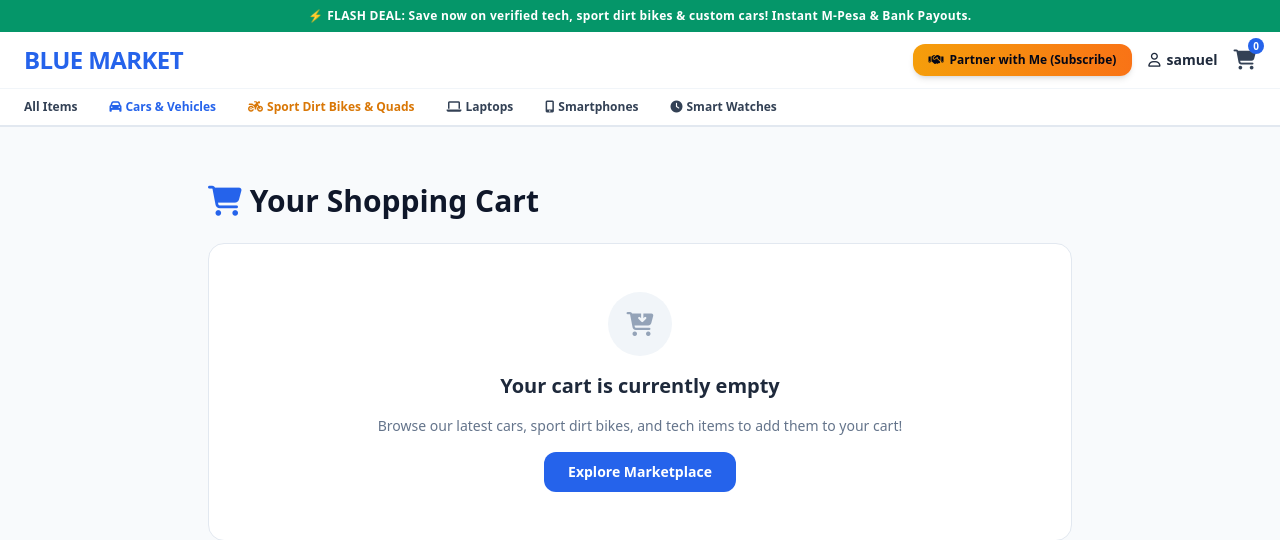
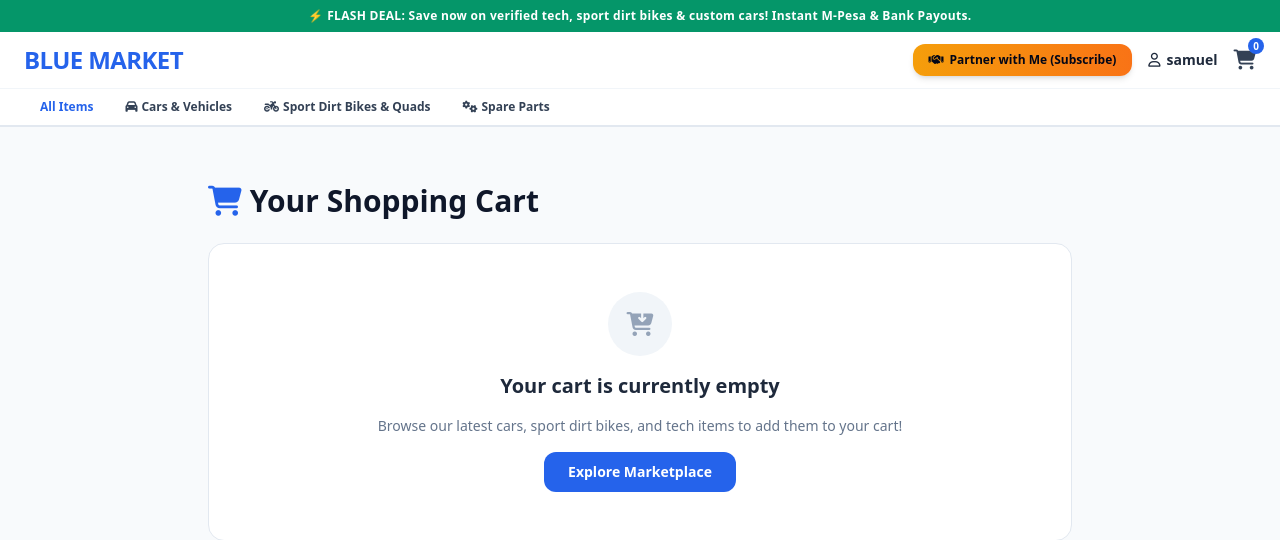
Before and after one commit to samuelk-dot/blue-market, a Django app: page /cart/ in a window 1280 px wide. Shown: the top 540 px of the page. Run offline with Django 5.2, Linux system fonts and the light colour scheme; a user stored in the database is signed in; data that the repository does not hold is empty; parts of the project's set-up code (start-up, migrations or seed data) failed here and were passed over; some libraries are stand-ins or nearby versions.

Commit message:
Fix category bar left spacing and alignment

```diff
--- a/store/templates/store/base.html
+++ b/store/templates/store/base.html
@@ -72,22 +72,25 @@
 
         <!-- Category Links Bar (Filters products on public homepage) -->
         <div class="bg-white px-6 shadow-xs border-b border-slate-200">
-            <div class="max-w-7xl mx-auto flex items-center gap-8 py-2.5 text-xs font-semibold text-slate-700 overflow-x-auto">
-                <a href="{% url 'index' %}" class="hover:text-blue-600 whitespace-nowrap font-bold">All Items</a>
-                <a href="{% url 'index' %}?category=car" class="hover:text-blue-600 whitespace-nowrap text-blue-600 font-bold flex items-center gap-1">
-                    <i class="fa-solid fa-car"></i> Cars & Vehicles
+            <div class="max-w-7xl mx-auto px-4 flex items-center gap-8 py-2.5 text-xs font-semibold">
+                <!-- All Items -->
+                <a href="{% url 'index' %}" class="{% if not request.GET.category %}text-blue-600 font-bold{% else %}text-slate-700 hover:text-blue-600{% endif %} whitespace-nowrap">
+                 All Items
                 </a>
-                <a href="{% url 'index' %}?category=bike" class="hover:text-amber-600 whitespace-nowrap text-amber-600 font-bold flex items-center gap-1">
-                    <i class="fa-solid fa-motorcycle"></i> Sport Dirt Bikes & Quads
+
+                <!-- Cars & Vehicles -->
+                <a href="{% url 'index' %}?category=car" class="{% if request.GET.category == 'car' %}text-blue-600 font-bold{% else %}text-slate-700 hover:text-blue-600{% endif %} whitespace-nowrap flex items-center gap-1">
+                <i class="fa-solid fa-car"></i> Cars & Vehicles
                 </a>
-                <a href="{% url 'index' %}?category=laptop" class="hover:text-blue-600 whitespace-nowrap flex items-center gap-1">
-                    <i class="fa-solid fa-laptop"></i> Laptops
+
+                <!-- Sport Dirt Bikes & Quads -->
+                <a href="{% url 'index' %}?category=bike" class="{% if request.GET.category == 'bike' %}text-blue-600 font-bold{% else %}text-slate-700 hover:text-blue-600{% endif %} whitespace-nowrap flex items-center gap-1">
+                <i class="fa-solid fa-motorcycle"></i> Sport Dirt Bikes & Quads
                 </a>
-                <a href="{% url 'index' %}?category=phone" class="hover:text-blue-600 whitespace-nowrap flex items-center gap-1">
-                    <i class="fa-solid fa-mobile-screen-button"></i> Smartphones
-                </a>
-                <a href="{% url 'index' %}?category=watch" class="hover:text-blue-600 whitespace-nowrap flex items-center gap-1">
-                    <i class="fa-solid fa-clock"></i> Smart Watches
+
+                <!-- Spare Parts -->
+                <a href="{% url 'index' %}?category=spare_parts" class="{% if request.GET.category == 'spare_parts' %}text-blue-600 font-bold{% else %}text-slate-700 hover:text-blue-600{% endif %} whitespace-nowrap flex items-center gap-1">
+                <i class="fa-solid fa-gears"></i> Spare Parts
                 </a>
             </div>
         </div>
--- a/store/views.py
+++ b/store/views.py
@@ -8,6 +8,7 @@ from django.views.decorators.csrf import csrf_exempt
 from .models import Product
 from .models import Product, VendorProfile, CartItem, Order
 from .forms import ProductForm, VendorProfileForm
+from .models import order, Product
 
 # 1. PUBLIC HOMEPAGE VIEW
 def index(request):
@@ -207,3 +208,23 @@ def delete_product(request, product_id):
         product = get_object_or_404(Product, id=product_id)
         product.delete()
     return redirect('dashboard')
+def place_order(request):
+    cart = request.session.get('cart', {})
+    if not cart:
+        return redirect('cart_view')
+
+    if request.method == 'POST':
+        for product_id, quantity in cart.items():
+            product = get_object_or_404(Product, id=product_id)
+            Order.objects.create(
+                user=request.user if request.user.is_authenticated else None,
+                product=product,
+                quantity=quantity,
+                total_price=product.price * quantity
+            )
+
+        # Clear cart after successfully placing order
+        request.session['cart'] = {}
+        return render(request, 'store/order_success.html')
+
+    return redirect('cart_view')
```
